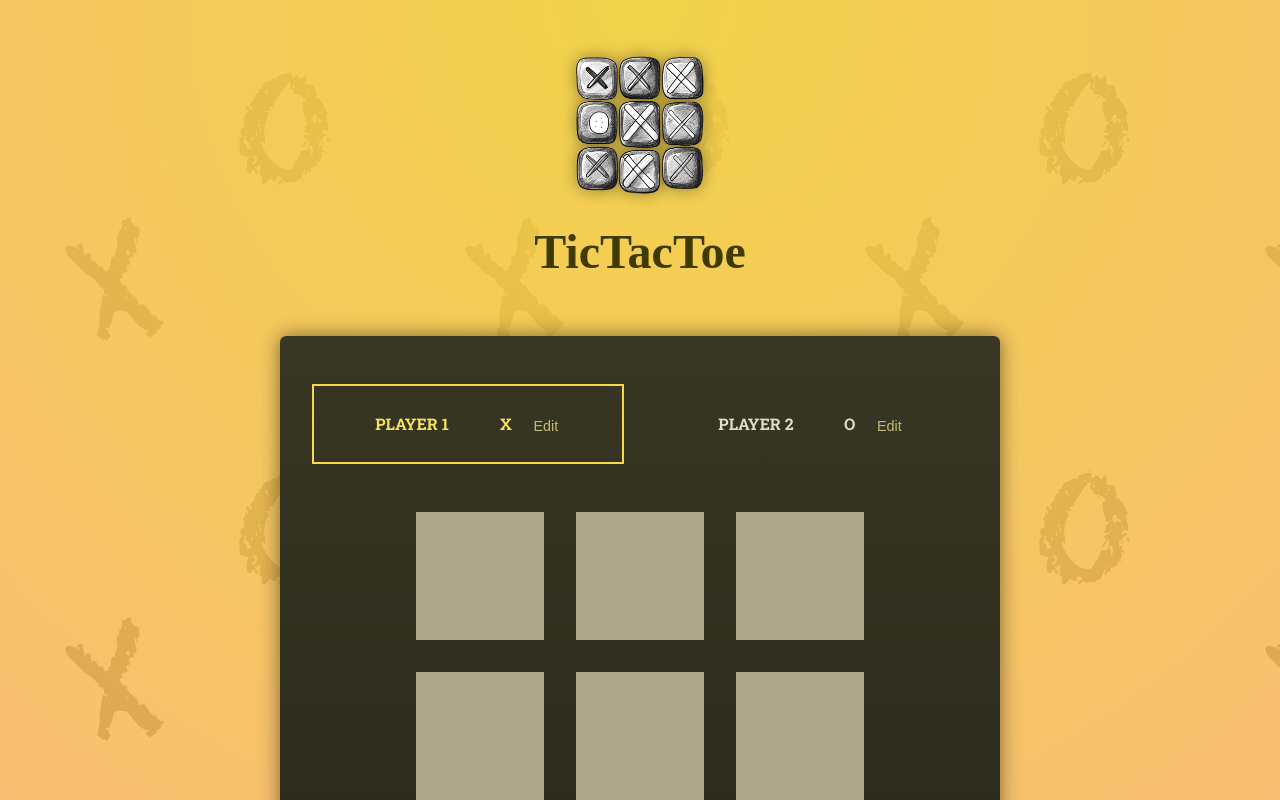
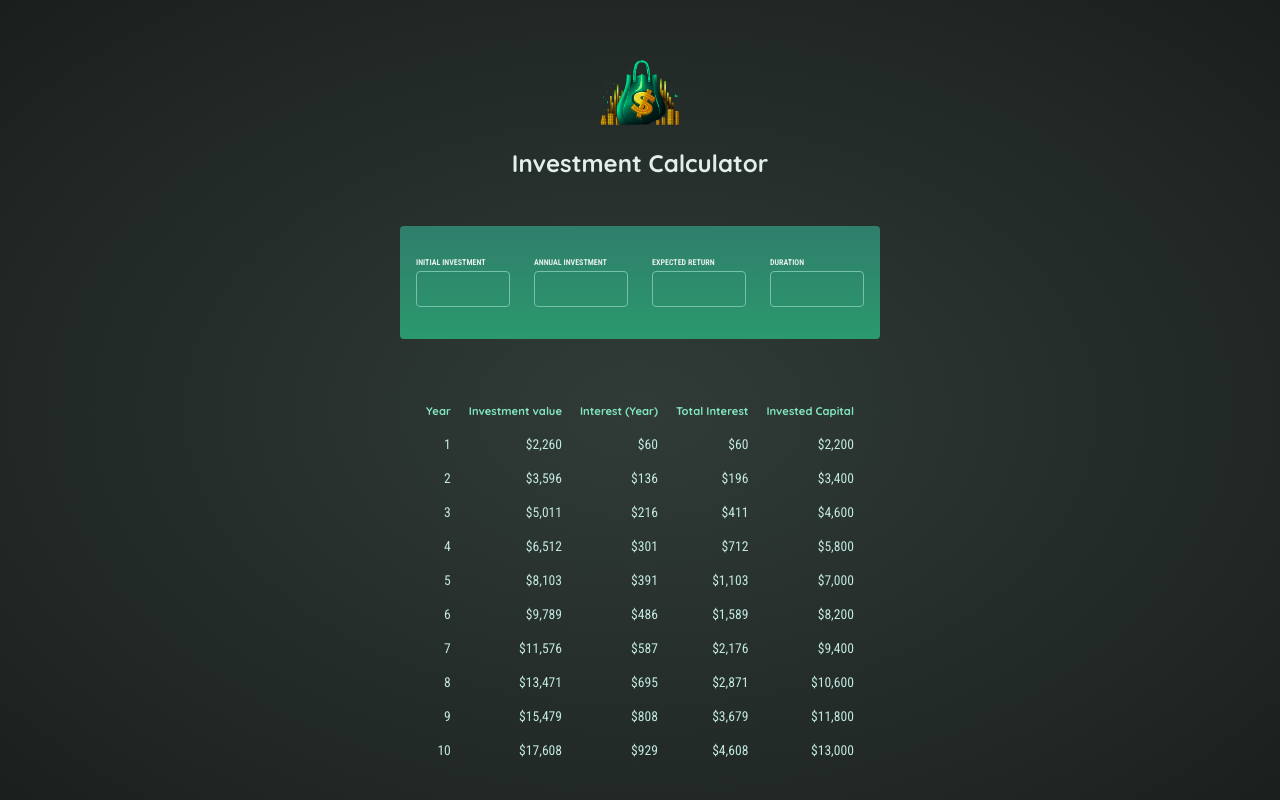
Before and after one commit to abhi00024/bench, a React (Create React App) app: page / in a window 1280 px wide. Shown: the top 800 px of the page. Built offline with nearby package versions, Linux system fonts and the light colour scheme; a web font is replaced by a local one.

Commit message:
Day : 9 practice project done

```diff
--- /dev/null
+++ b/src/component/InvestmentCalculator/dependencies/Header/index.js
@@ -0,0 +1,15 @@
+import React from 'react'
+import InvestmentCalculatorImg from '../../../../assest/investment-calculator-logo.png'
+
+const Header = () => {
+  return (
+    <>
+    <div id="header">
+      <img src={InvestmentCalculatorImg} alt='no-img' />
+      <h1>Investment Calculator</h1>
+    </div>
+    </>
+  )
+}
+
+export default Header
--- /dev/null
+++ b/src/component/InvestmentCalculator/dependencies/Result/index.js
@@ -0,0 +1,43 @@
+import React from 'react'
+import { calculateInvestmentResults, formatter } from '../util'
+
+const InvestmentResult = (props) => {
+
+    const { userInput } = props
+
+    const resultData = calculateInvestmentResults(userInput);
+    const initialInvestment = resultData[0].valueEndOfYear - resultData[0].interest - resultData[0].annualInvestment;
+
+    return (
+        <>
+            <table id='result'>
+                <thead>
+                    <tr>
+                        <th>Year</th>
+                        <th>Investment value</th>
+                        <th>Interest (Year)</th>
+                        <th>Total Interest</th>
+                        <th>Invested Capital</th>
+                    </tr>
+                </thead>
+                <tbody>
+                    {resultData.map(yearData => {
+                        const totalInterest = yearData.valueEndOfYear - yearData.annualInvestment * yearData.year - initialInvestment
+                        const totalAmountInvested = yearData.valueEndOfYear - totalInterest
+                        return (
+                            <tr key={yearData.year}>
+                                <td>{yearData.year}</td>
+                                <td>{formatter.format(yearData.valueEndOfYear)}</td>
+                                <td>{formatter.format(yearData.interest)}</td>
+                                <td>{formatter.format(totalInterest)}</td>
+                                <td>{formatter.format(totalAmountInvested)}</td>
+                            </tr>
+                        )
+                    })}
+                </tbody>
+            </table>
+        </>
+    )
+}
+
+export default InvestmentResult
--- /dev/null
+++ b/src/component/InvestmentCalculator/dependencies/UserInput/index.js
@@ -0,0 +1,47 @@
+import React, { useState } from 'react'
+import { inputText } from '../util'
+import InvestmentResult from '../Result';
+
+const UserInput = () => {
+
+    const [userInput, setUserInput] = useState({
+        initialInvestment:1000,
+        annualInvestment:1200,
+        expectedReturn:6,
+        duration:10,
+    });
+
+    const inputIsValid =userInput.duration>=1;
+
+    const handleChange=(newValue,inputIdentifier)=>{
+        setUserInput(prevUserInput=>{
+            return{
+                ...prevUserInput,
+                [inputIdentifier]: +newValue
+            }
+        })
+    }
+
+    return (
+        <>
+            <section id='user-input'>
+                <div className='input-group'>
+                    {inputText.map((item) => (
+                        <p>
+                            <label >{item.text}</label>
+                            <input value={userInput[item.text]} onChange={(e)=>{handleChange(item.text,e.target.value)}} type={item.number} required />
+                        </p>
+                    ))}
+                </div>
+
+            </section>
+            {!inputIsValid && (
+                <p className='center'>Please Enter a number greater than zero</p>
+            )}
+            {inputIsValid && <InvestmentResult userInput={userInput} /> }
+
+        </>
+    )
+}
+
+export default UserInput
--- /dev/null
+++ b/src/component/InvestmentCalculator/dependencies/util/index.js
@@ -0,0 +1,36 @@
+export const inputText = [
+    { text: "Initial Investment", type:"number"},
+    { text: "Annual Investment", type:"number"},
+    { text: "Expected Return", type:"number"},
+    { text: "Duration", type:"number"},
+  ];
+
+  export function calculateInvestmentResults({
+    initialInvestment,
+    annualInvestment,
+    expectedReturn,
+    duration
+  }) {
+    const annualData = [];
+    let investmentValue = initialInvestment;
+
+    for (let i = 0; i < duration; i++) {
+      const interestEarnedInYear = investmentValue * (expectedReturn / 100);
+      investmentValue += interestEarnedInYear + annualInvestment;
+      annualData.push({
+        year: i + 1,
+        interest: interestEarnedInYear,
+        valueEndOfYear: investmentValue,
+        annualInvestment: annualInvestment
+      });
+    }
+
+    return annualData;
+  }
+
+  export const formatter = new Intl.NumberFormat("en-US", {
+    style: "currency",
+    currency: "USD",
+    minimumFractionDigits: 0,
+    maximumFractionDigits: 0
+  });
--- /dev/null
+++ b/src/component/InvestmentCalculator/index.css
@@ -0,0 +1,89 @@
+@import url('https://fonts.googleapis.com/css2?family=Quicksand:wght@400;700&family=Roboto+Condensed:wght@400;700&display=swap');
+
+* {
+  box-sizing: border-box;
+}
+
+body {
+  margin: 0;
+  font-family: 'Quicksand', sans-serif;
+  -webkit-font-smoothing: antialiased;
+  -moz-osx-font-smoothing: grayscale;
+  background: radial-gradient(#303b37, #1a1f1d);
+  color: #e1eeeb;
+  min-height: 90vh;
+}
+
+#header {
+  text-align: center;
+  margin: 3rem auto;
+}
+
+
+#header img {
+  width: 5rem;
+  height: 5rem;
+  object-fit: contain;
+  background-color: transparent;
+}
+
+#header h1 {
+  font-size: 1.5rem;
+}
+
+#user-input {
+  padding: 1rem;
+  max-width: 30rem;
+  margin: 2rem auto;
+  border-radius: 4px;
+  background: linear-gradient(180deg, #307e6c, #2b996d);
+}
+
+.input-group {
+  display: flex;
+  justify-content: space-evenly;
+  gap: 1.5rem;
+}
+
+#user-input label {
+  display: block;
+  margin-bottom: 0.25rem;
+  font-family: 'Roboto Condensed', sans-serif;
+  font-size: 0.5rem;
+  font-weight: bold;
+  text-transform: uppercase;
+}
+
+#user-input input {
+  width: 100%;
+  padding: 0.5rem;
+  border: 1px solid #76c0ae;
+  border-radius: 0.25rem;
+  background-color: transparent;
+  color: #c2e9e0;
+  font-size: 1rem;
+}
+
+#result {
+  max-width: 50rem;
+  margin: 2rem auto;
+  padding: 1rem;
+  table-layout: fixed;
+  border-spacing: 1rem;
+  text-align: right;
+}
+
+#result thead {
+  font-size: 0.7rem;
+  color: #83e6c0;
+}
+
+#result tbody {
+  font-family: 'Roboto Condensed', sans-serif;
+  font-size: 0.85rem;
+  color: #c2e9e0;
+}
+
+.center {
+  text-align: center;
+}
--- /dev/null
+++ b/src/component/InvestmentCalculator/index.js
@@ -0,0 +1,15 @@
+import React from 'react'
+import Header from './dependencies/Header'
+import './index.css'
+import UserInput from './dependencies/UserInput'
+
+const InvestmentCalculator = () => {
+  return (
+    <>
+      <Header />
+      <UserInput />
+    </>
+  )
+}
+
+export default InvestmentCalculator
--- a/src/component/routes/util.js
+++ b/src/component/routes/util.js
@@ -8,7 +8,8 @@ import React from 'react';
 // const JsxTab = React.lazy(()=> import("../Dashboard/dependencies/InterractiveTabs/dependencies/jsx"));
 // const PropsTab = React.lazy(()=> import("../Dashboard/dependencies/InterractiveTabs/dependencies/props"));
 // const StateTab = React.lazy(()=> import("../Dashboard/dependencies/InterractiveTabs/dependencies/state"));
-const Project =React.lazy(()=>import('../TicTacToeProject'))
+// const Project =React.lazy(()=>import('../TicTacToeProject'))
+const Project =React.lazy(()=>import('../InvestmentCalculator'))
 
 
 export const ROUTES = [
```
Also changed, not shown: src/assest/investment-calculator-logo.png (added).
